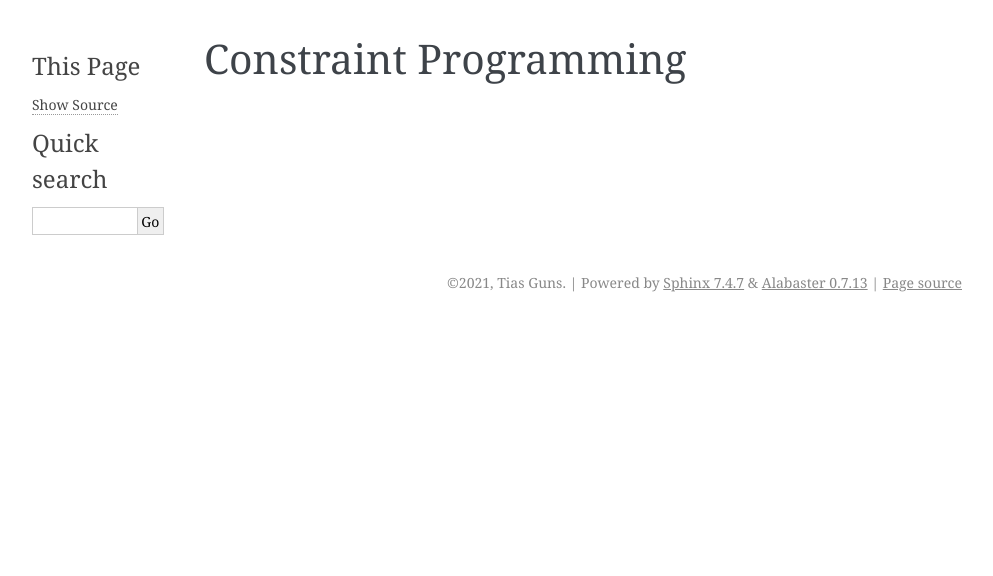
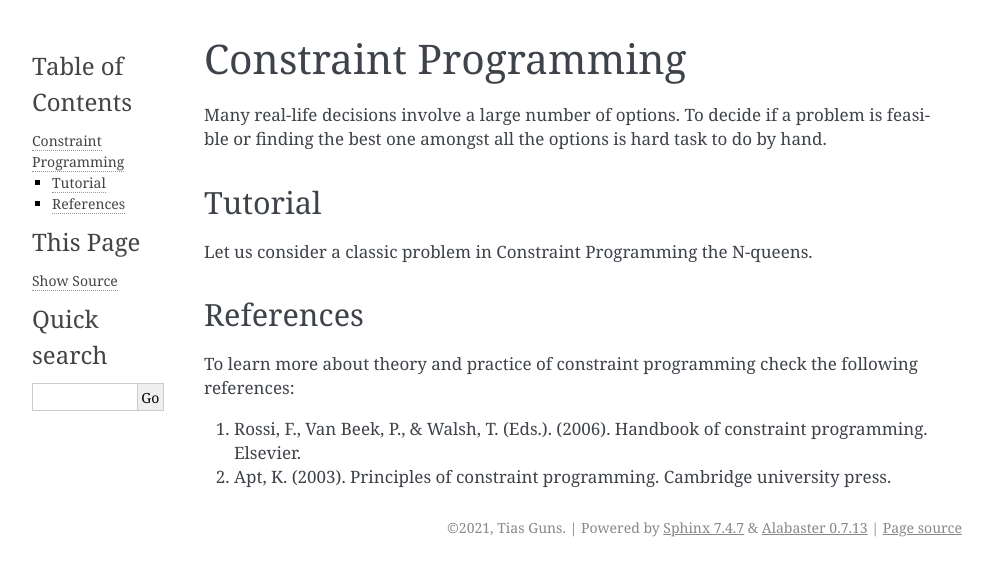
Before and after one commit to CPMpy/cpmpy, a Sphinx documentation site: the page built from docs/overview.rst, in a window 1280 px wide. Shown: the top 576 px of the page, without its empty margins (148-1141 px from the left). Built offline with Sphinx 7.4.7, drawn with Linux system fonts in a browser that asks for light colours.

Commit message:
Update overview.rst

```diff
--- a/docs/overview.rst
+++ b/docs/overview.rst
@@ -1,2 +1,24 @@
 Constraint Programming
-==================
+----------------------
+
+.. Basic concepts on Constraint programming
+Many real-life decisions involve a large number of options. To decide if a problem is feasible or finding the best one amongst all the options is hard task to do by hand.
+
+
+
+Tutorial
+=============
+
+
+Let us consider a classic problem in Constraint Programming the N-queens.
+
+
+References
+=====
+
+.. Add some references
+
+To learn more about theory and practice of constraint programming check the following references:
+
+1. Rossi, F., Van Beek, P., & Walsh, T. (Eds.). (2006). Handbook of constraint programming. Elsevier.
+2. Apt, K. (2003). Principles of constraint programming. Cambridge university press.
```
